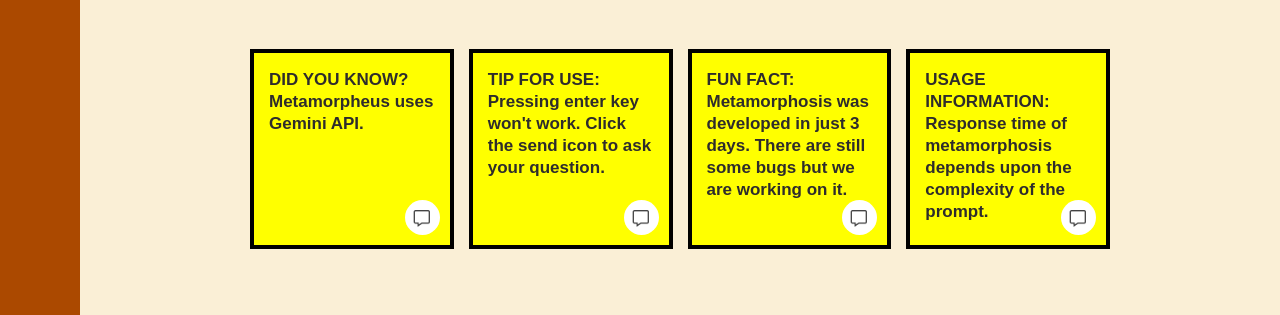
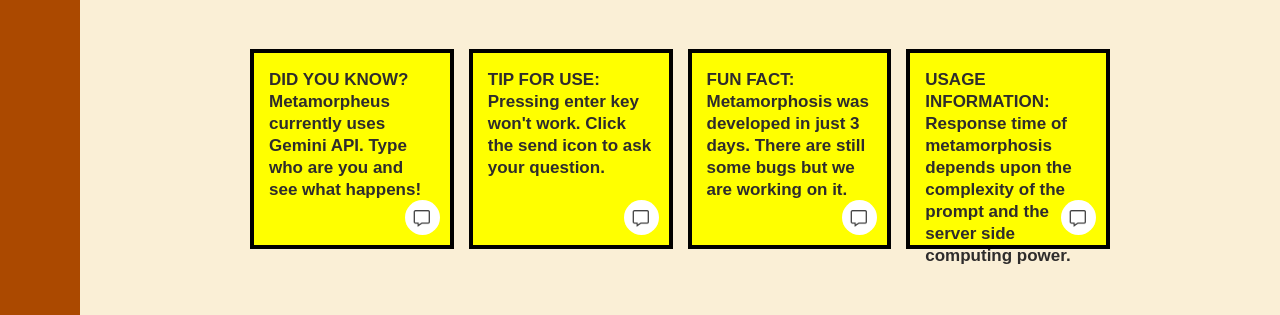
Before and after one commit to Aryankpoor/metamorpheus, a React (Vite) app: page / in a window 1280 px wide. Shown: the part 307-622 px from the top of the page. Built offline with nearby package versions, Linux system fonts and the light colour scheme; no server answers; a web font is replaced by a local one.

Commit message:
added env file

```diff
--- a/package.json
+++ b/package.json
@@ -4,7 +4,7 @@
   "version": "0.0.0",
   "type": "module",
   "scripts": {
-    "start:backend": "nodemon protect.js",
+    "start:backend": "nodemon encrypt.js",
     "dev": "vite",
     "build": "vite build",
     "lint": "eslint . --ext js,jsx --report-unused-disable-directives --max-warnings 0",
--- a/src/components/Main/Main.jsx
+++ b/src/components/Main/Main.jsx
@@ -26,7 +26,7 @@
                 <p>Ask me Anything</p>
             </div> <div className="cards">
                 <div className="card">
-                    <p><b>DID YOU KNOW? Metamorpheus uses Gemini API.</b></p>
+                    <p><b>DID YOU KNOW? Metamorpheus currently uses Gemini API. Type who are you and see what happens!</b></p>
                     <img src={assets.message_icon} alt="" />
                 </div>
                 <div className="card">
@@ -38,7 +38,7 @@
                     <img src={assets.message_icon} alt="" />
                 </div>
                 <div className="card">
-                    <p><b>USAGE INFORMATION: Response time of metamorphosis depends upon the complexity of the prompt.</b></p>
+                    <p><b>USAGE INFORMATION: Response time of metamorphosis depends upon the complexity of the prompt and the server side computing power.</b></p>
                     <img src={assets.message_icon} alt="" />
                 </div>
             </div>
--- a/src/config/gemini.js
+++ b/src/config/gemini.js
@@ -1,3 +1,5 @@
+import GEMINI_API_KEY from '../../apikey';
+
 import {
     GoogleGenerativeAI,
     HarmCategory,
@@ -5,7 +7,7 @@
 } from "@google/generative-ai"
 
 const MODEL_NAME = "gemini-1.0-pro";
-const API_KEY = "AIzaSyCKf85sThfsfyIkXJ_LFkxhWJ8xKNuR04g";
+const API_KEY = GEMINI_API_KEY;
 
 async function runChat(prompt) {
     const genAI = new GoogleGenerativeAI(API_KEY);
```
Also changed, not shown: 1 other file (tests, documents, lock files or other folders).
